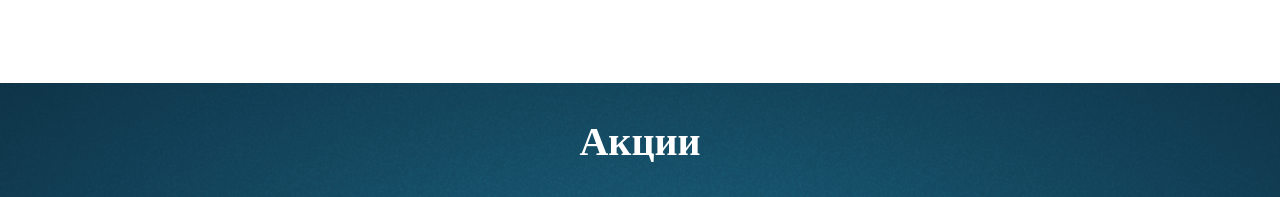
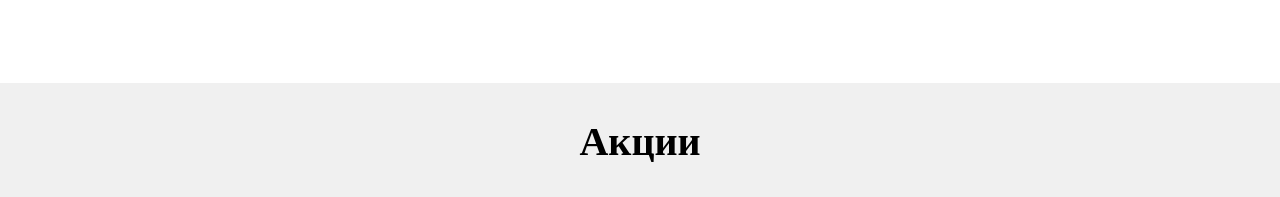
Before and after one commit to Flawden/-BeautySalon, a plain HTML site: page index.html in a window 1280 px wide. Shown: the part 2036-2233 px from the top of the page. Drawn offline with Linux system fonts and the light colour scheme; a web font is replaced by a local one.

Commit message:
Add files via upload

```diff
--- a/scss/style.scss
+++ b/scss/style.scss
@@ -234,13 +234,12 @@ padding: 2%;
 	height: 635px;
 	width: 100%;
 
-	background: url(../img/grad.png) no-repeat;
-	background-size: 100%;
+	background: #f0f0f0;
 
 	h2 {
 
 			font-weight: 700;
-			color: #fff;
+			color: #000;
 			text-align: center;
 			font-size: 40px;
 			padding-top: 3%;
```
Also changed, not shown: css/style.css.
